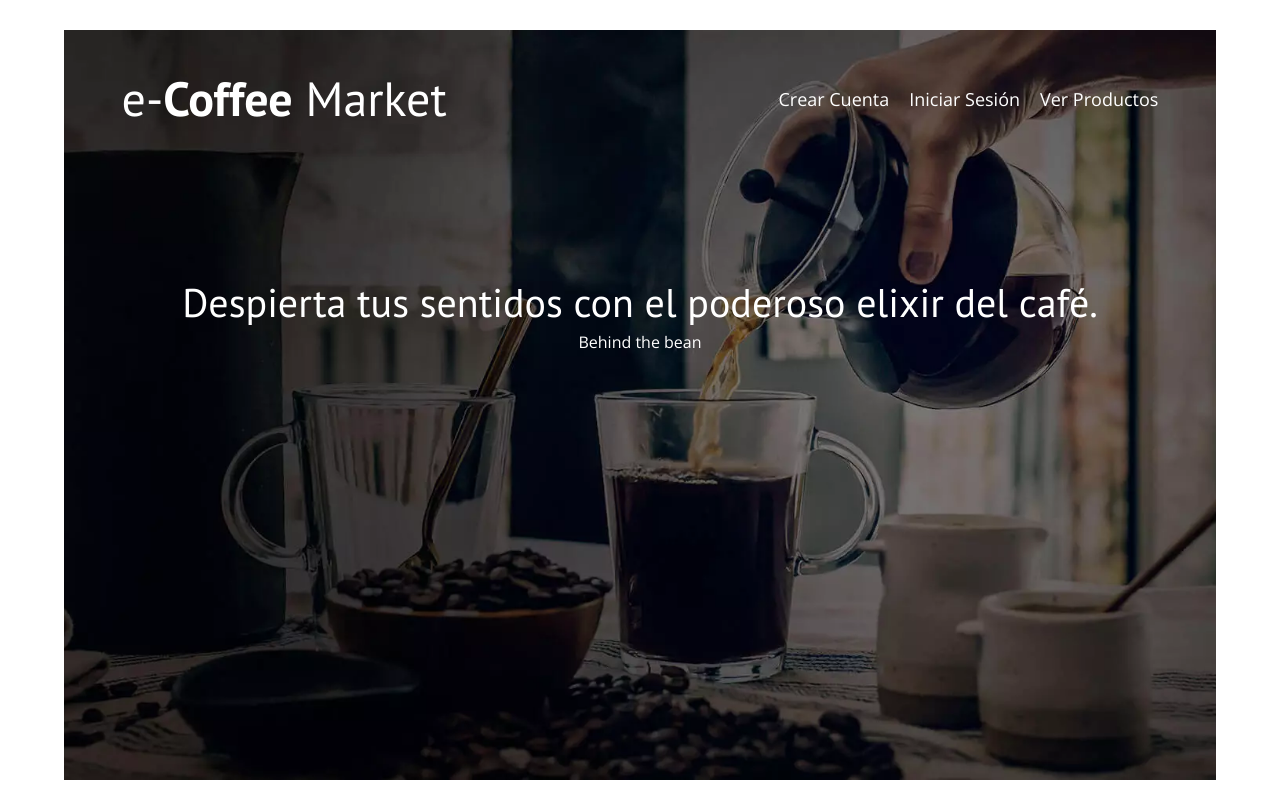
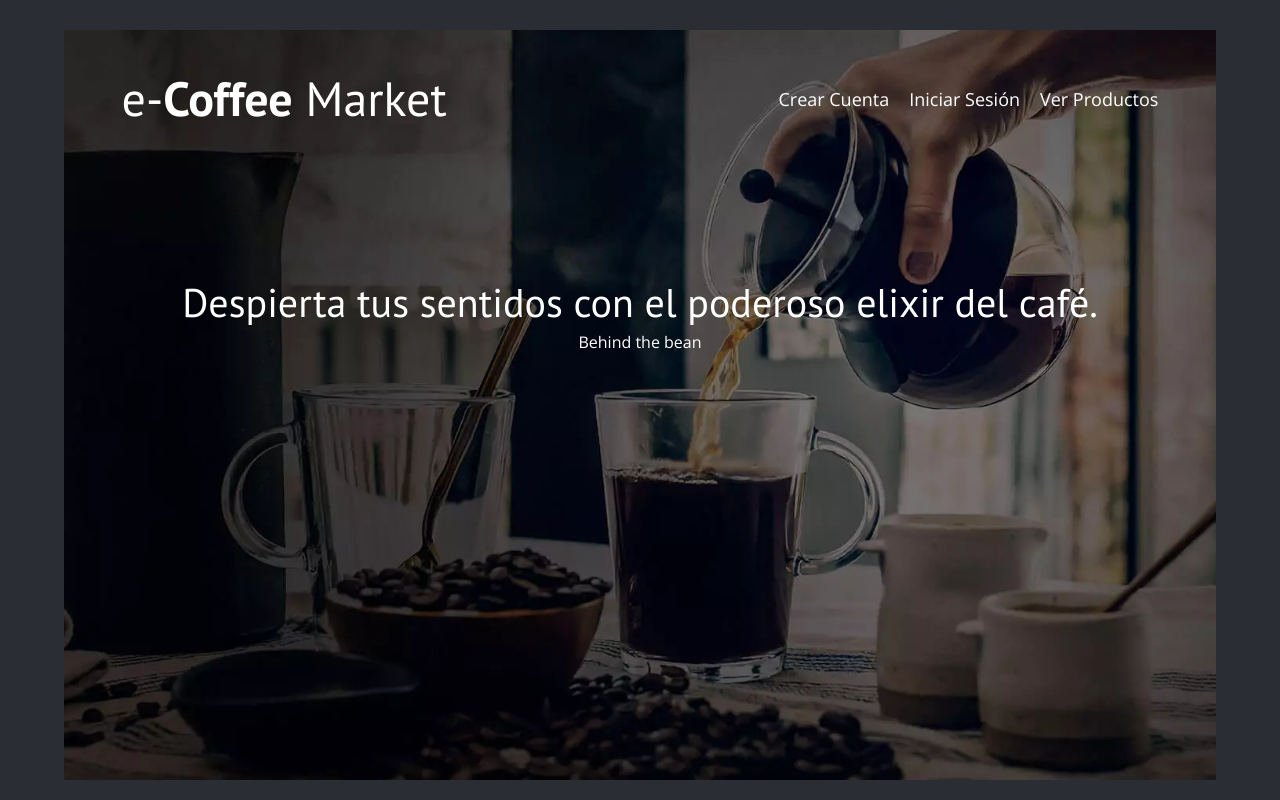
Before and after one commit to JMSC11/PFMetodologiasAgiles, a Django app: page / in a window 1280 px wide. Run offline with Django 4.2, Linux system fonts and the light colour scheme; some libraries are stand-ins or nearby versions.

Commit message:
background body

```diff
--- a/cuenta/static/css/styles.css
+++ b/cuenta/static/css/styles.css
@@ -18,6 +18,7 @@ body {
   font-family: var(--fuenteParrafos);
   font-size: 1.6rem;
   line-height: 2;
+  background-color: #2A2D34 ;
 }
 
 /** Globales **/
--- a/cuenta/templates/index.html
+++ b/cuenta/templates/index.html
@@ -27,7 +27,7 @@
 </head>
 <body>
 
-    <header class="header contenedor mt-5 ">
+    <header class="header contenedor mt-5">
 
         <div class="contenedor">
             <div class="barra">
```
